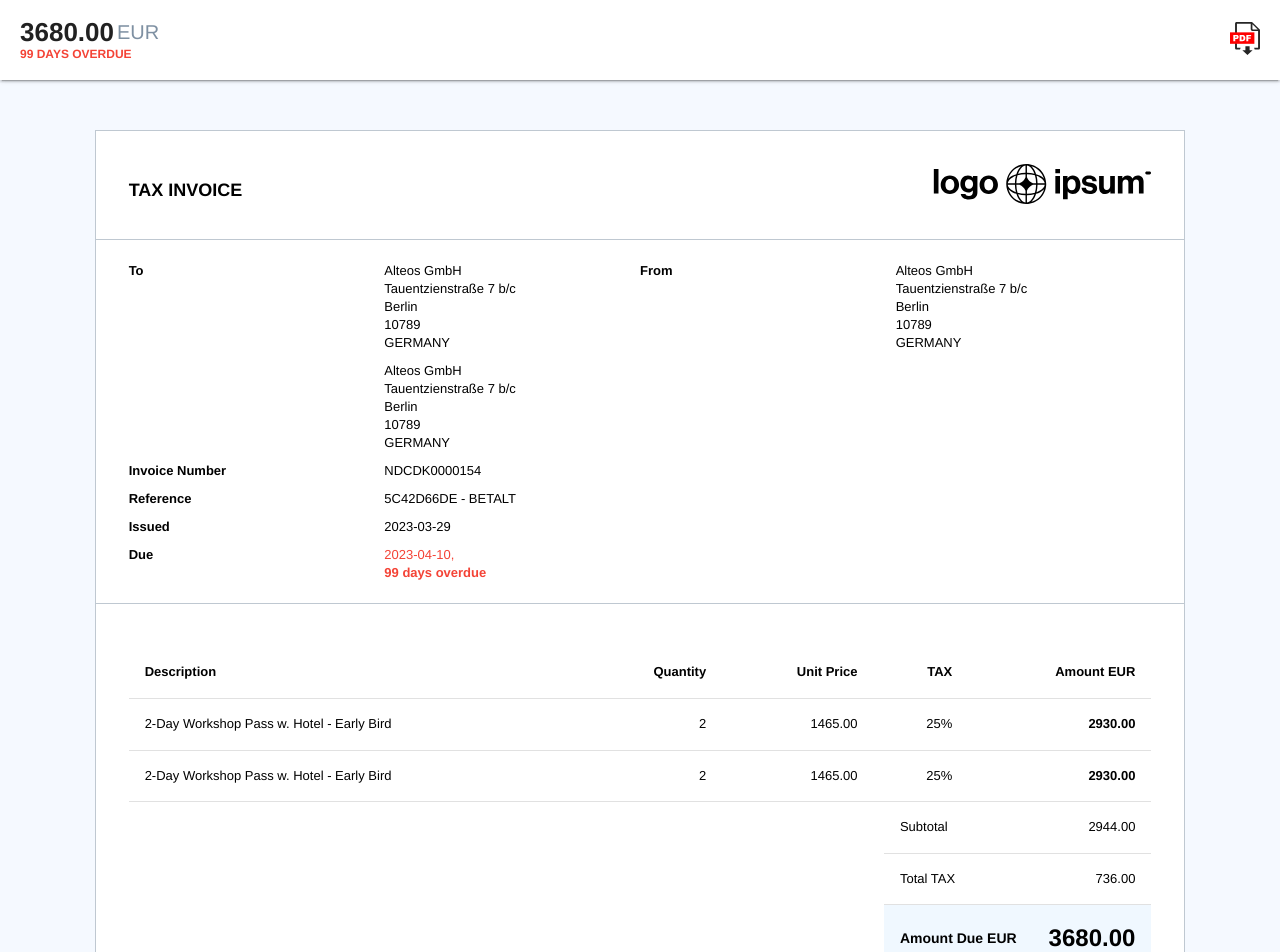
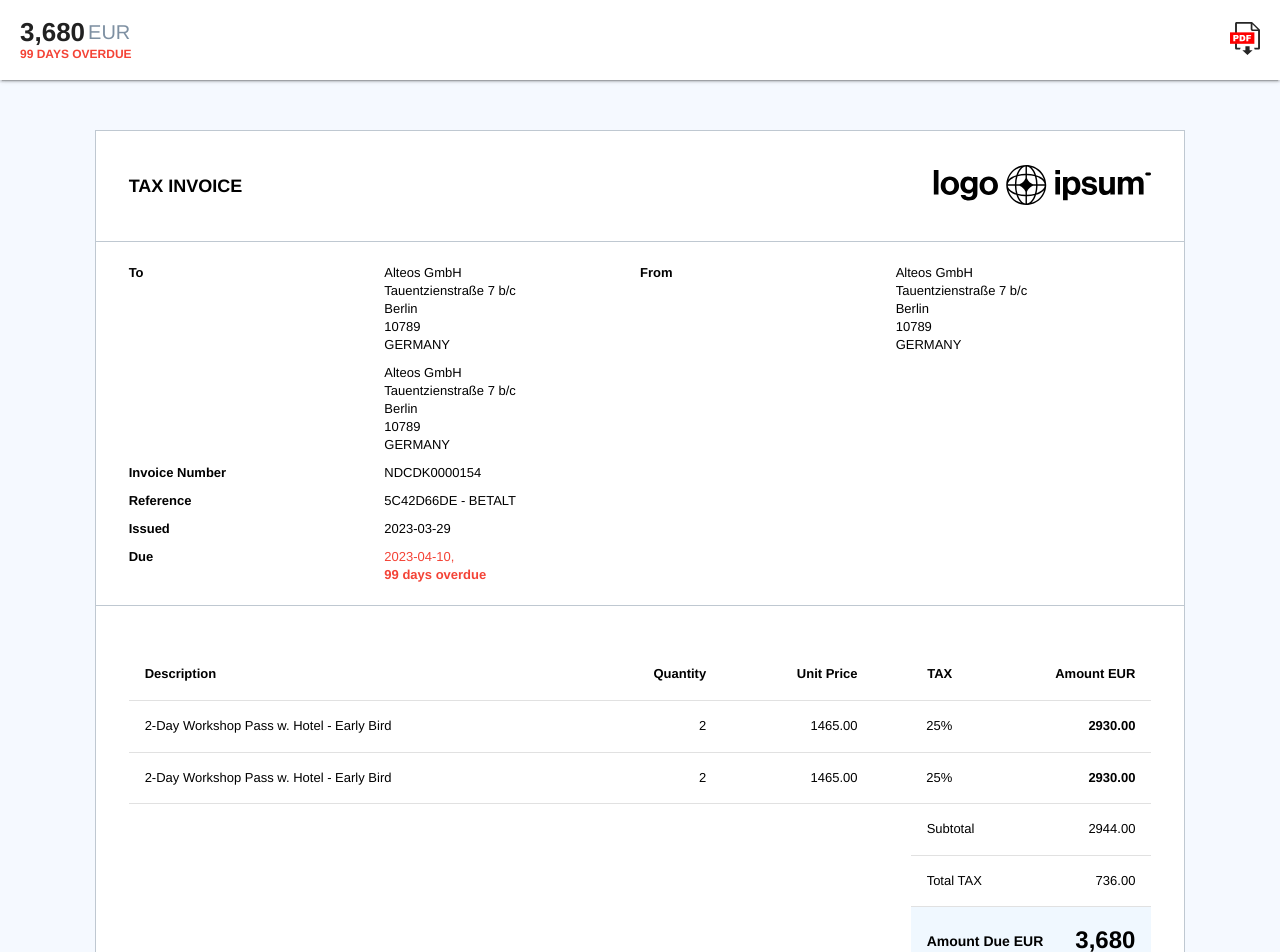
Before and after one commit to bensondavis/preview-invoice, a Next.js app: page /en in a window 1280 px wide. Shown: the top 952 px of the page. Built offline with nearby package versions, Linux system fonts and the light colour scheme.

Commit message:
fixed invoice header title

```diff
--- a/src/components/Appbar/Appbar.tsx
+++ b/src/components/Appbar/Appbar.tsx
@@ -26,7 +26,8 @@ const Appbar = ({ amount, due, pdfLink, paymentLink }: AppbarProps) => {
     <div className={styles.Appbar}>
       <div className={styles.summary}>
         <div className={styles["total-currency"]}>
-          <h2 className={styles.total}>{ccyFormat(amount)}</h2>
+          {/* <h2 className={styles.total}>{ccyFormat(amount)}</h2> */}
+          <h2 className={styles.total}>{Intl.NumberFormat().format(amount)}</h2>
           <h3 className={styles.currency}>EUR</h3>
         </div>
 
--- a/src/components/Invoice/InvoiceHeader/InvoiceHeader.module.css
+++ b/src/components/Invoice/InvoiceHeader/InvoiceHeader.module.css
@@ -4,7 +4,6 @@
   /* margin-left: 4%; */
   white-space: nowrap;
   padding-right: 10px;
-  margin: 10px 0 0 0 ;
 }
 
 .box{
@@ -20,7 +19,7 @@
   justify-content: space-between;
   align-items: center;
   column-gap: 5px;
-  padding: 3% 3%;
+  padding: 3%;
   flex-wrap: nowrap;
 }
 
--- a/src/components/Invoice/InvoiceSummary/InvoiceSummary.tsx
+++ b/src/components/Invoice/InvoiceSummary/InvoiceSummary.tsx
@@ -3,8 +3,9 @@ import TableCell from "@/components/Table/TableCell/TableCell";
 import TableContainer from "@/components/Table/TableContainer/TableContainer";
 import TableRow from "@/components/Table/TableRow/TableRow";
 import { ccyFormat } from "@/utils/Numerics";
-import { useTranslations } from "next-intl";
+import { useTranslations, useFormatter } from "next-intl";
 import styles from "./InvoiceSummary.module.css";
+import { format } from "path";
 
 interface InvoiceSummaryProps {
   net: number;
@@ -14,6 +15,7 @@ interface InvoiceSummaryProps {
 
 const InvoiceSummary = ({ net, tax, gross }: InvoiceSummaryProps) => {
   const i18n = useTranslations("Invoice");
+  const format = useFormatter();
   return (
     <div className={styles.container}>
       <TableContainer>
@@ -45,7 +47,8 @@ const InvoiceSummary = ({ net, tax, gross }: InvoiceSummaryProps) => {
               </TableCell>
               <TableCell numeric className={styles.summary}>
                 <p>
-                  <b>{ccyFormat(gross)}</b>
+                  {/* <b>{ccyFormat(gross)}</b> */}
+                  <b>{Intl.NumberFormat().format(gross)}</b>
                 </p>
               </TableCell>
             </TableRow>
--- a/src/mock-data/testInvoice.ts
+++ b/src/mock-data/testInvoice.ts
@@ -35,9 +35,9 @@ const testInvoice: InvoiceProps = {
   reference: "5C42D66DE - BETALT",
   issued: new Date("2023-03-29"),
   due: 12,
-  net: 2944.0,
-  tax: 736.0,
-  gross: 3680.0,
+  net: 2944,
+  tax: 736,
+  gross: 3680.00,
   lineItems: [
     {
       name: "2-Day Workshop Pass w. Hotel - Early Bird",
```
